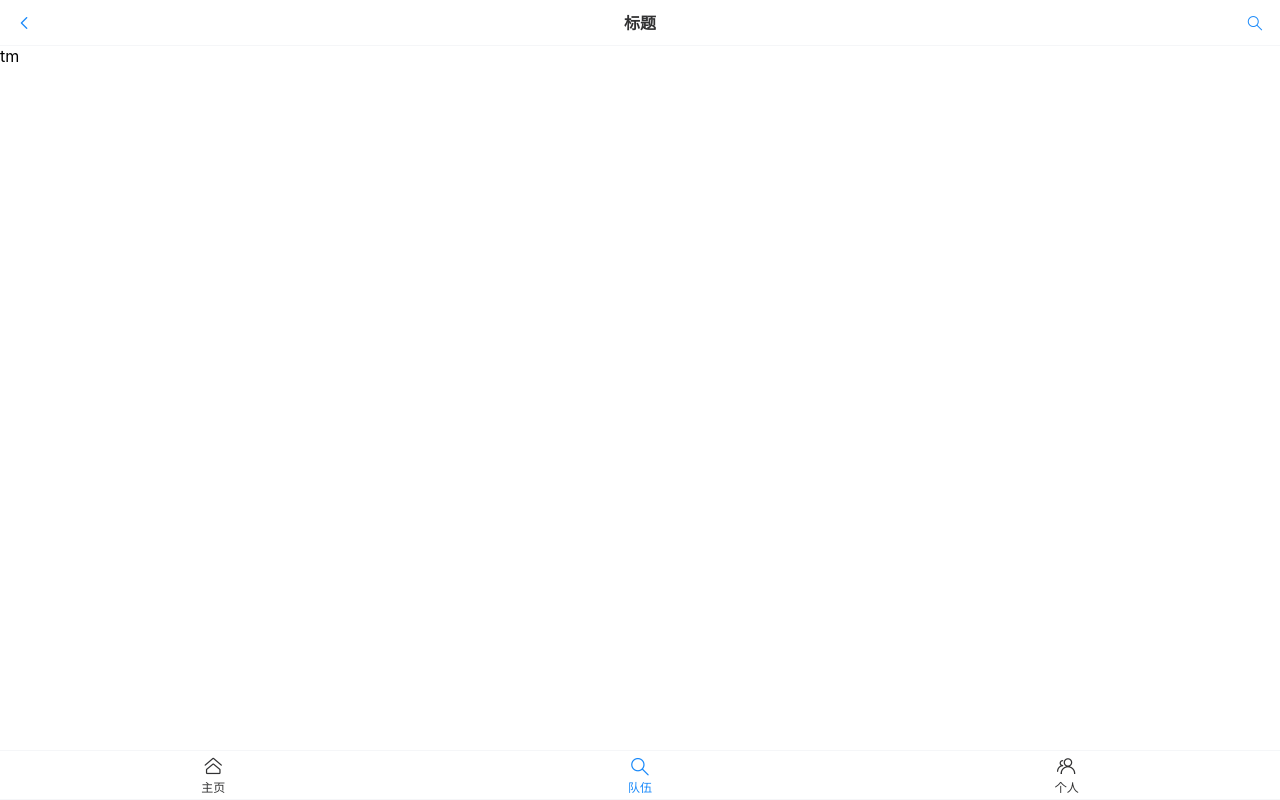
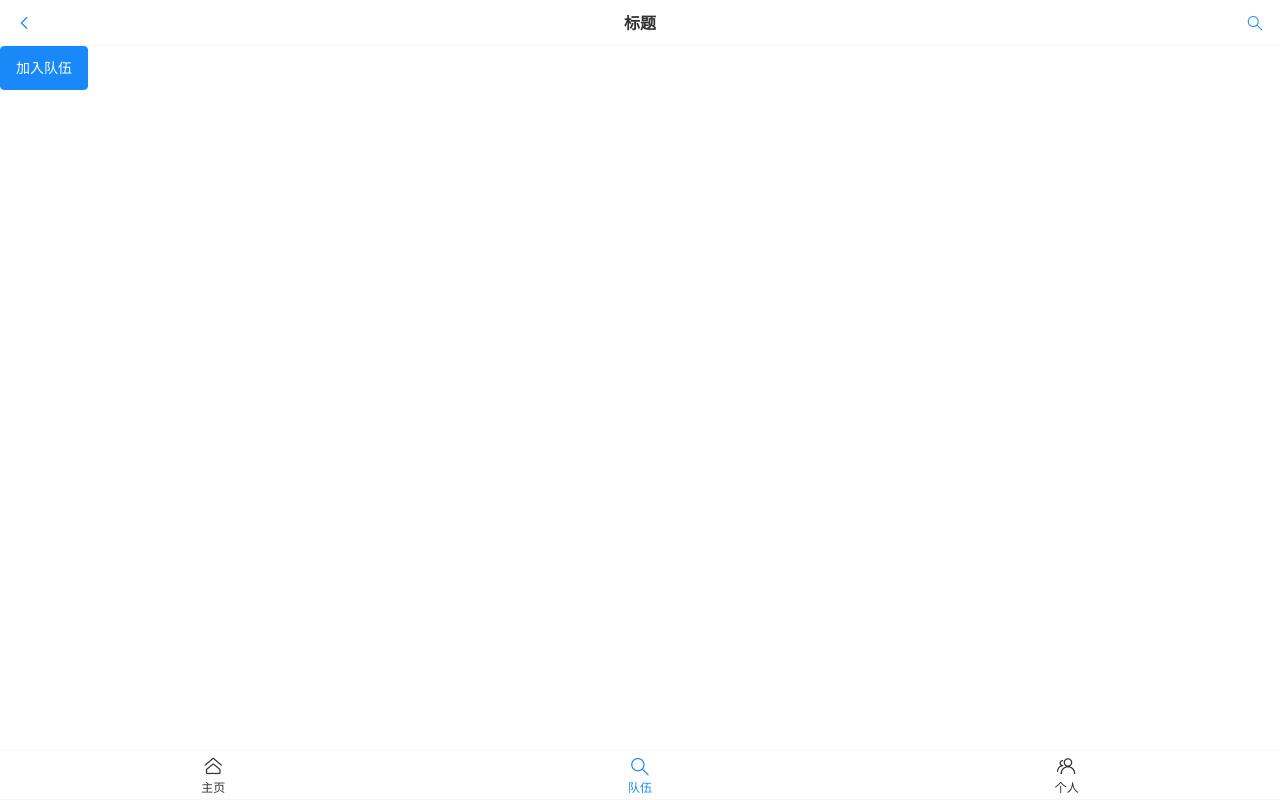
Before and after one commit to Octaver2131/Octpao-frontend, a Vue app: page /team in a window 1280 px wide. Built offline with nearby package versions, Linux system fonts and the light colour scheme.

Commit message:
TeamAddPage 创建

```diff
--- a/components.d.ts
+++ b/components.d.ts
@@ -8,7 +8,6 @@ export {}
 /* prettier-ignore */
 declare module 'vue' {
   export interface GlobalComponents {
-    HelloWorld: typeof import('./src/components/HelloWorld.vue')['default']
     RouterLink: typeof import('vue-router')['RouterLink']
     RouterView: typeof import('vue-router')['RouterView']
     UserCardList: typeof import('./src/components/UserCardList.vue')['default']
@@ -21,12 +20,10 @@ declare module 'vue' {
     VanEmpty: typeof import('vant/es')['Empty']
     VanField: typeof import('vant/es')['Field']
     VanForm: typeof import('vant/es')['Form']
-    VanFornm: typeof import('vant/es')['Fornm']
     VanIcon: typeof import('vant/es')['Icon']
     VanNavBar: typeof import('vant/es')['NavBar']
     VanRow: typeof import('vant/es')['Row']
     VanSearch: typeof import('vant/es')['Search']
-    VanSkeleton: typeof import('vant/es')['Skeleton']
     VanTabbar: typeof import('vant/es')['Tabbar']
     VanTabbarItem: typeof import('vant/es')['TabbarItem']
     VanTag: typeof import('vant/es')['Tag']
--- a/src/config/route.ts
+++ b/src/config/route.ts
@@ -1,5 +1,6 @@
 import Index from "../pages/Index.vue";
 import TeamPage from "../pages/TeamPage.vue";
+import TeamAddPage from "../pages/TeamAddPage.vue";
 import UserPage from "../pages/UserPage.vue";
 import SearchPage from "../pages/SearchPage.vue";
 import SearchResultPage from "../pages/SearchResultPage.vue";
@@ -9,6 +10,7 @@ import UserLoginPage from "../pages/UserLoginPage.vue";
 const routes = [
     { path: '/', component: Index },
     { path: '/team', component: TeamPage },
+    { path: '/team/add', component: TeamAddPage},
     { path: '/user', component: UserPage },
     { path: '/search', component: SearchPage },
     { path: '/user/list', component: SearchResultPage},
--- /dev/null
+++ b/src/pages/TeamAddPage.vue
@@ -0,0 +1,11 @@
+<template>
+tm
+</template>
+
+<script setup>
+
+</script>
+
+<style scoped>
+
+</style>
--- a/src/pages/TeamPage.vue
+++ b/src/pages/TeamPage.vue
@@ -1,10 +1,20 @@
-<script setup lang="ts">
+<template>
+  <div id="teamPage">
+    <van-button type="primary" @click="doJoinTeam">加入队伍</van-button>
+  </div>
+</template>
 
+<script setup>
+import { useRouter } from 'vue-router';
+
+const router = useRouter();
+
+const doJoinTeam = () => {
+  router.push({
+    path: '/team/add'
+  })
+}
 </script>
-
-<template>
-tm
-</template>
 
 <style scoped>
 
```
